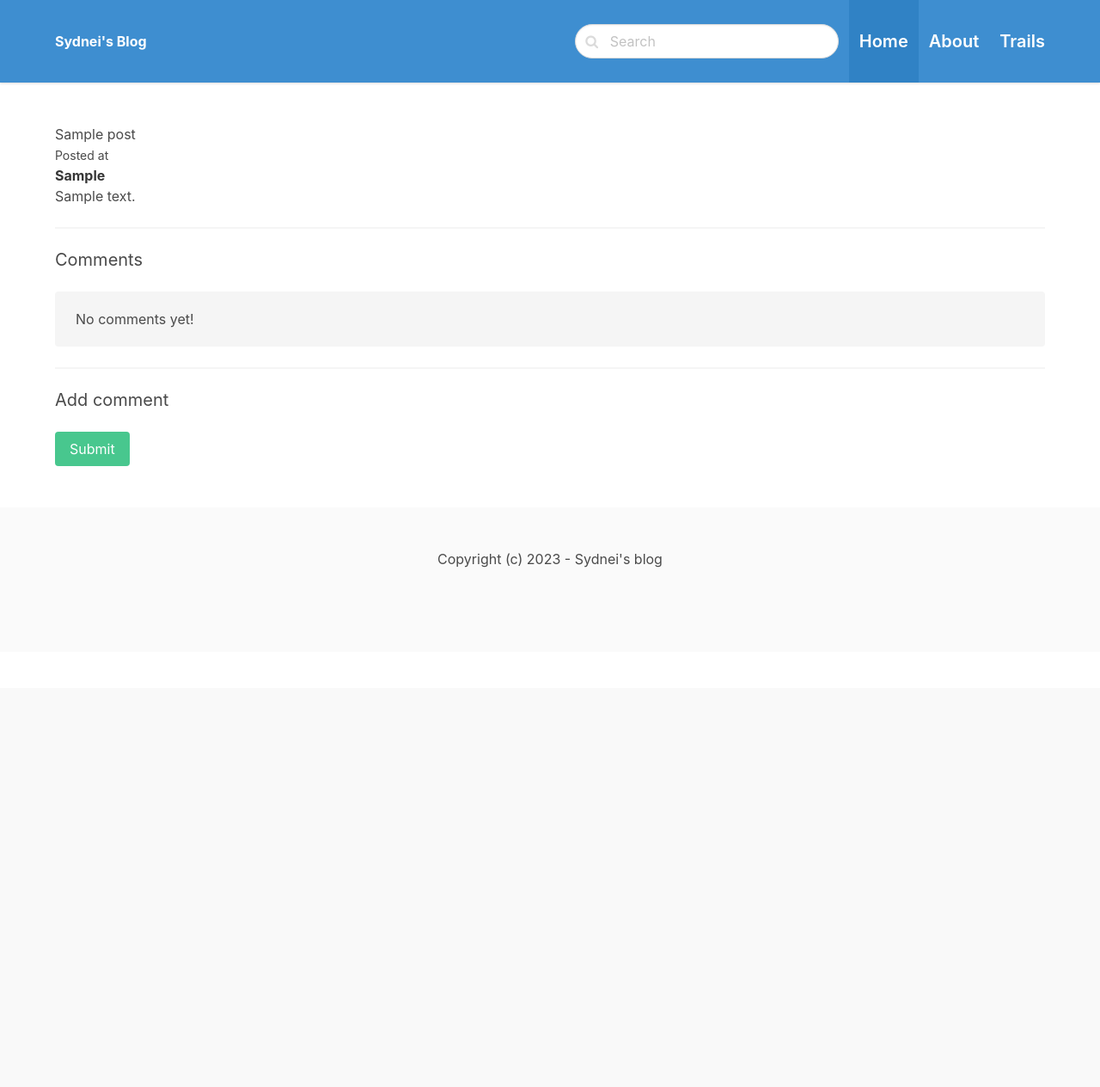
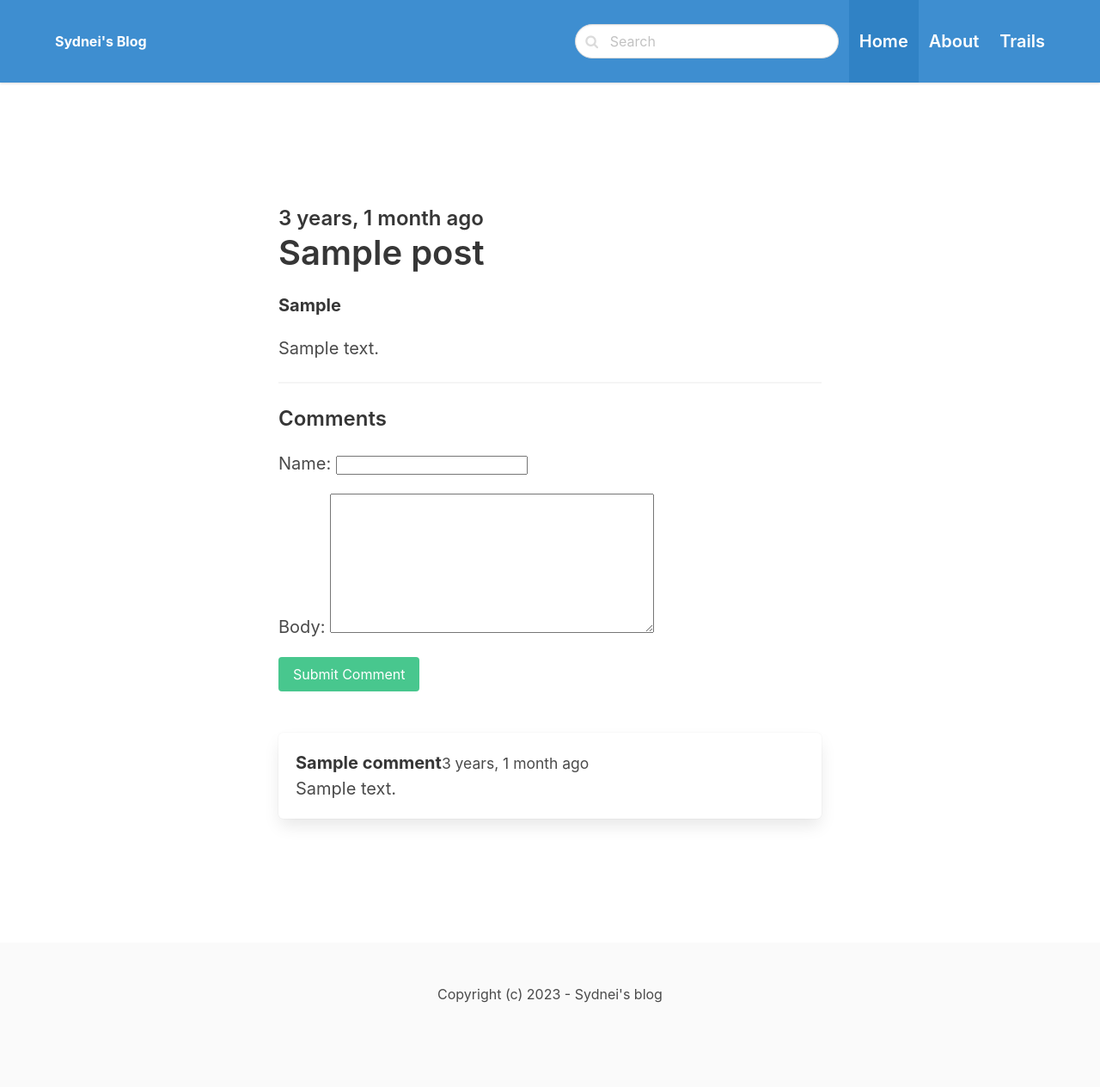
Before and after one commit to aaronhumphres/sydneiblog, a Django app: a page that uses blog/templates/blog/detail.html in a window 1280 px wide. Shown: the whole page at 86% size. Before the commit the page ends 660 px from the top, so only its background shows below. Run offline with Django 4.2, Linux system fonts and the light colour scheme; tables that the repository leaves empty hold one stand-in row (values such as "Sample post").

Commit message:
corrected comments

```diff
--- a/blog/models.py
+++ b/blog/models.py
@@ -10,3 +10,10 @@
 
     class Meta:
         ordering = ('-created_at',)
+
+
+class Comment(models.Model):
+    post = models.ForeignKey(Post, related_name='comments', on_delete=models.CASCADE)
+    name = models.CharField(max_length=255)
+    body = models.TextField()
+    created_at = models.DateTimeField(auto_now_add=True)
--- a/blog/templates/blog/detail.html
+++ b/blog/templates/blog/detail.html
@@ -3,49 +3,47 @@
 {% block title %}{{ post.title}} | {% endblock %}
 
 {% block content %}
-    <h1>{{ post.title }}</h1>
-
-    <small>Posted at {{ post.date_added }}</small>
-
+    <section class="hero">
+        <div class="hero-body">
+            <div class="container">
+                <section class="section">
+                    <div class="columns">
+                        <div class="column is-8 is-offset-2">
+                            <div class="content is-medium">
+                                <h2 class="subtitle is-4">{{ post.created_at|timesince }} ago</h2>
+                                <h1 class="title">{{ post.title }}</h1>
                                 <p><strong>{{ post.intro }}</strong></p>
-
                                 <p>{{ post.body }}</p>
 
                                 <hr>
 
-    <h2 class="subtitle">Comments</h2>
+                                <h2 class="subtitle is-4">Comments</h2>
 
-    {% for comment in post.comments.all %}
-        <article class="media">
-            <div class="media-content">
-                <div class="content">
-                    <p>
-                        <strong>{{ comment.name }}</strong> <small>{{ comment.date_added }}</small>
-                        <br>
-                        {{ comment.body }}
-                    </p>
-                </div>
-            </div>
-        </article>
-    {% empty %}
-        <div class="notification">
-            <p>No comments yet!</p>
-        </div>
-    {% endfor %}
-
-    <hr>
-
-    <h2 class="subtitle">Add comment</h2>
-
-    <form method="post" action=".">
+                                <form method="post" class="mb-6">
                                     {% csrf_token %}
 
                                     {{ form.as_p }}
-
                                     <div class="field">
                                         <div class="control">
-                <button class="button is-success">Submit</button>
+                                            <button class="button is-success">Submit Comment</button>
                                         </div>
                                     </div>
                                 </form>
+
+                                {% for comment in post.comments.all %}
+                                    <article class="media box">
+                                        <div class="media-content">
+                                            <strong>{{ comment.name }}</strong><small>{{ comment.created_at|timesince }} ago</small>
+                                            <br>
+                                            {{ comment.body }}
+                                        </div>
+                                    </article>
+                                {% endfor %}
+                            </div>
+                        </div>
+                    </div>
+                </section>
+            </div>
+        </div>
+    </section>
 {% endblock %}
--- a/blog/views.py
+++ b/blog/views.py
@@ -1,8 +1,22 @@
-from django.shortcuts import get_object_or_404, render
+from django.shortcuts import get_object_or_404, redirect, render
+from .forms import CommentForm
 from .models import Post
+
 
 # Create your views here.
 def detail(request, slug):
     post = get_object_or_404(Post, slug=slug)
 
-    return render(request, 'blog/detail.html', {'post': post})
+    if request.method == 'POST':
+        form = CommentForm(request.POST)
+
+        if form.is_valid():
+            comment = form.save(commit=False)
+            comment.post = post
+            comment.save()
+
+            return redirect('post_detail', slug=slug)
+    else:
+        form = CommentForm()
+
+    return render(request, 'blog/detail.html', {'post': post, 'form': form})
```
Also changed, not shown: main_app/views.py (+2 -20 lines), blog/forms.py (renamed from main_app/forms.py), blog/migrations/0002_alter_post_options_comment.py (added). Lines whose indentation alone changed are shown as unchanged.
